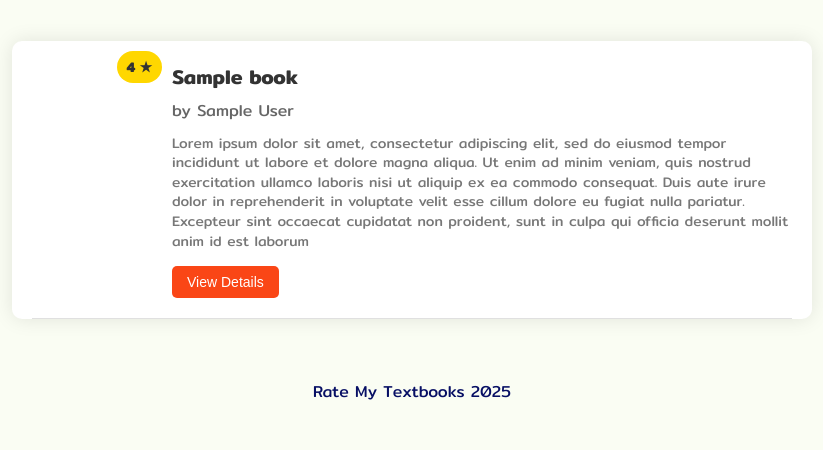
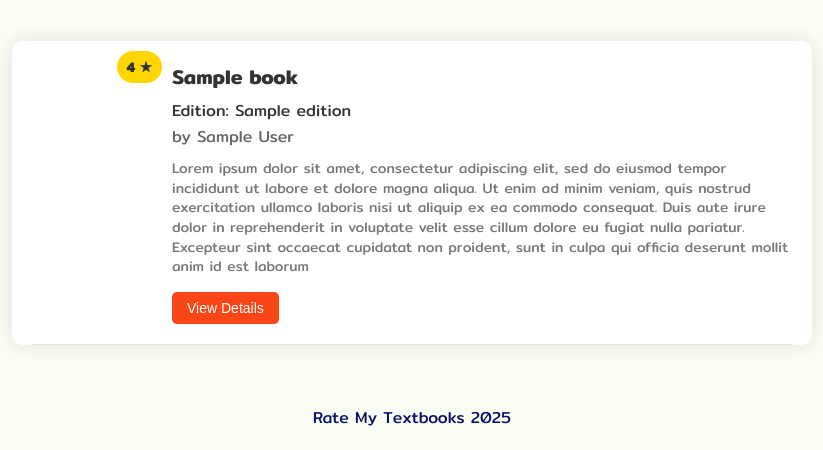
Before and after one commit to TheShmill/textbook-reviews, a Flask app: template backend/templates/searchres.html in a window 1280 px wide. Shown: the part 449-899 px from the top of the page, without its empty margins (228-1051 px from the left). Before the commit the page ends 849 px from the top, so only its background shows below. Run offline with Flask 3, Linux system fonts and the light colour scheme; the template is opened without the code that fills it: most values are stand-ins (such as "Sample title", 1, 10 or a date in 2020).

Commit message:
done by anya, added book editions

```diff
--- a/backend/templates/searchres.html
+++ b/backend/templates/searchres.html
@@ -57,6 +57,7 @@
                 </div>
                 <div class="book-info">
                     <h3 class="book-title">{{ book["title"] }}</h3>
+                    <p class="book-edition">Edition: {{ book["edition"] }}</p>
                     <p class="book-author">by {{ book["author"] }}</p>
                     <p class="book-description">Lorem ipsum dolor sit amet, consectetur adipiscing elit, sed do eiusmod tempor incididunt ut labore et dolore magna aliqua. Ut enim ad minim veniam, quis nostrud exercitation ullamco laboris nisi ut aliquip ex ea commodo consequat. Duis aute irure dolor in reprehenderit in voluptate velit esse cillum dolore eu fugiat nulla pariatur. Excepteur sint occaecat cupidatat non proident, sunt in culpa qui officia deserunt mollit anim id est laborum</p>
                     <div class="book-action">
--- a/frontend/searchres.css
+++ b/frontend/searchres.css
@@ -328,3 +328,9 @@
 .review-container:last-child {
   border-bottom: none;
 }
+
+.book-edition {
+  font-size: 16px;
+  color: #666;
+  margin-bottom: 5px;
+}
```
